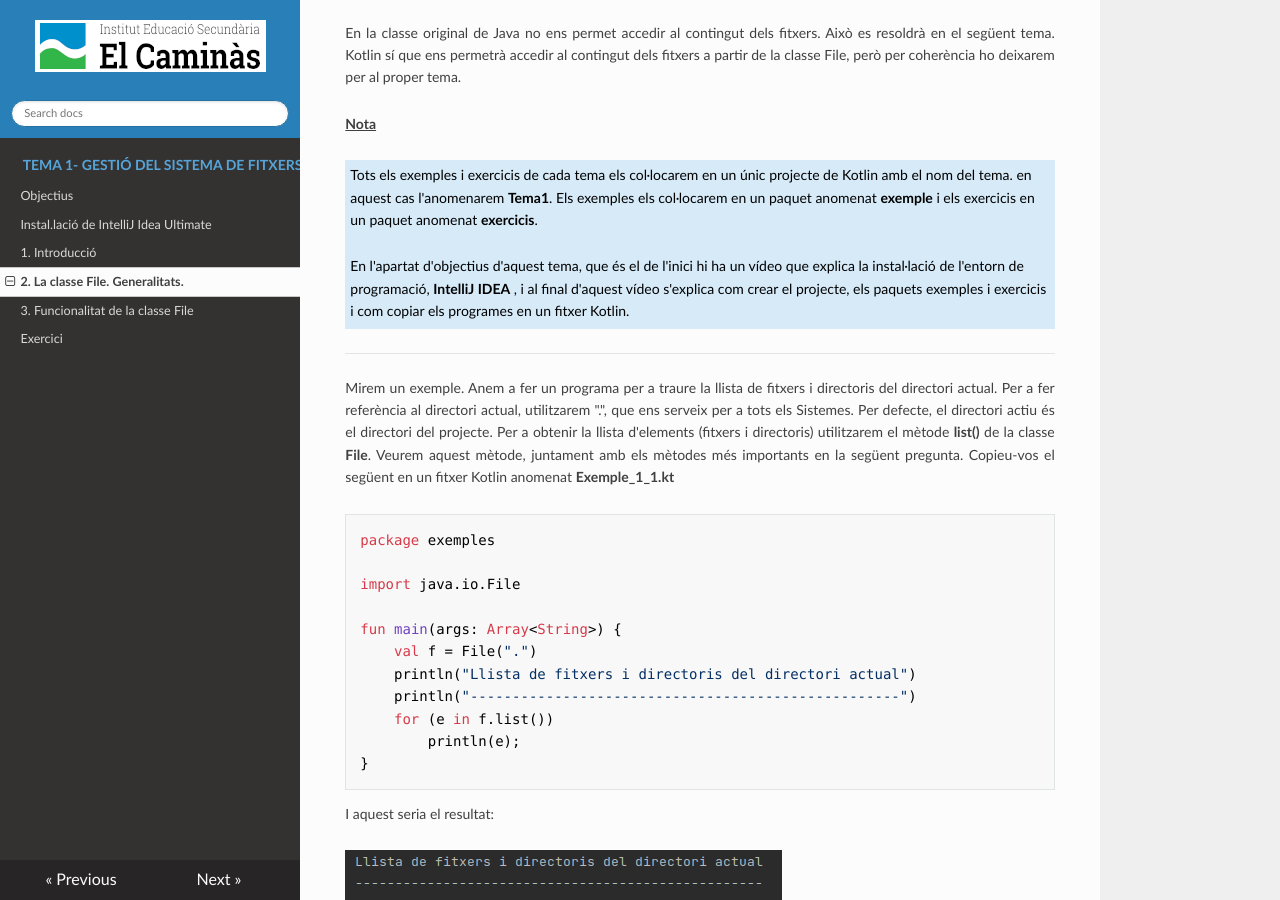
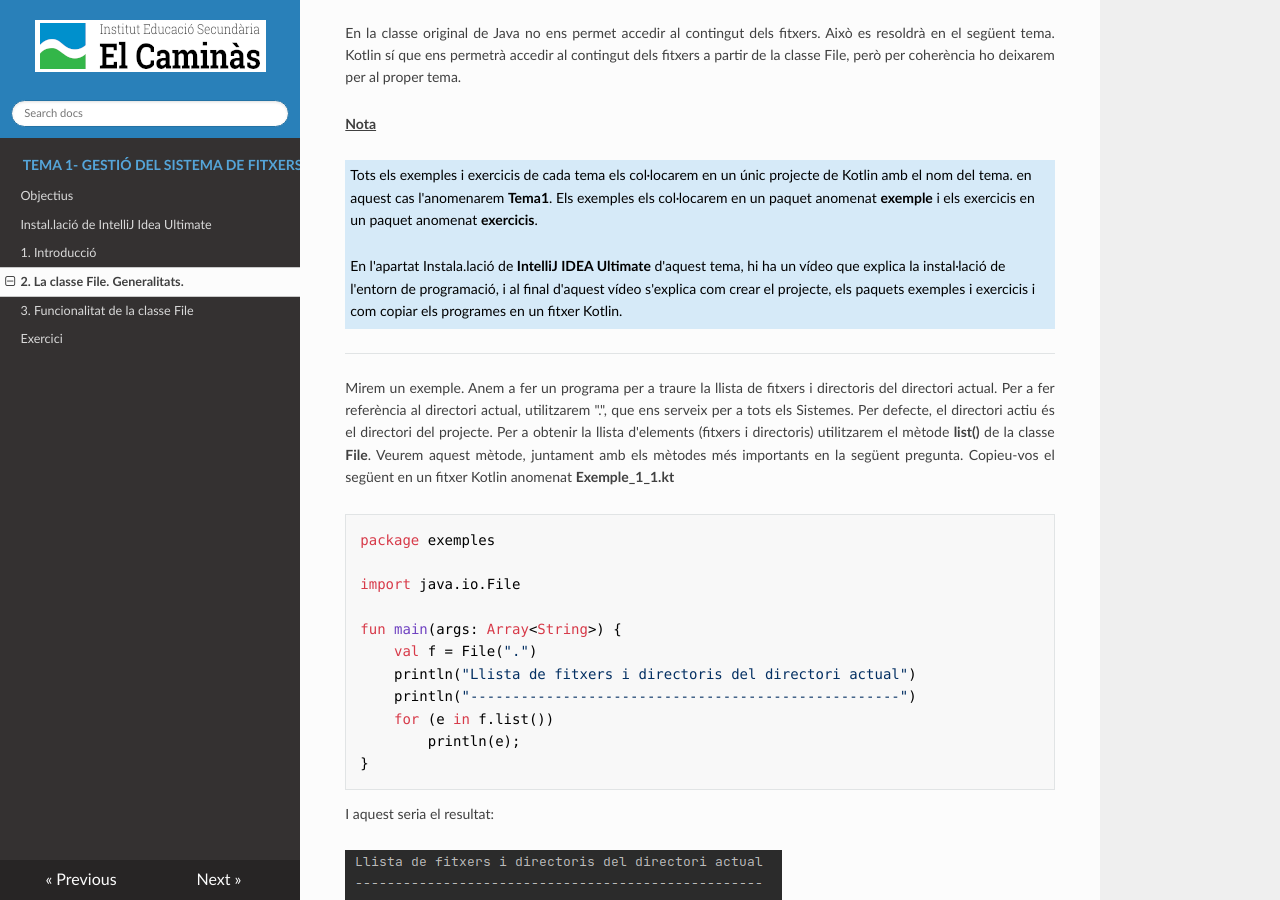
Before and after one commit to asalvadorc/AD_Tema1, an MkDocs documentation site: the page built from docs/AD_T1_Sistema_de_fitxers/2_la_classe_file_generalitats.md, in a window 1280 px wide and 900 px high, scrolled down 2211 px. Built offline with MkDocs 1.6.1, drawn with Linux system fonts in a browser that asks for light colours; nearby versions of some CDN libraries; some of the changed text lies outside the part shown.

Commit message:
formato3

```diff
--- a/docs/AD_T1_Sistema_de_fitxers/2_la_classe_file_generalitats.md
+++ b/docs/AD_T1_Sistema_de_fitxers/2_la_classe_file_generalitats.md
@@ -26,7 +26,7 @@
 de necessitar noves rutes, **caldrà sempre crear un nou objecte** i no serà
 possible reutilitzar els ja creats vinculant-los a rutes diferents.
 
-Per a crear un objecte **File** es pot utilitzar qualsevol dels 3 constructors
+Per a crear un objecte **File** es pot utilitzar qualsevol dels 3 **constructors**
 següents:
 
   * **File(String _directori_i_fitxer_)**: indiquem en un únic paràmetre tant el directori com el fitxer, és a dir, el fitxer amb la seua ruta. Recordeu que en sistemes Linux per a la ruta utilitzem la barra de dividir, mentre que en Windows la contra-barra. Com que aquest caràcter és el d'_escape_ , s'haurà de posar dues vegades:
@@ -113,8 +113,8 @@
 exemples els col·locarem en un paquet anomenat <b>exemple</b> i els exercicis en
 un paquet anomenat <b>exercicis</b>.
 <p></p>
-En l'apartat d'objectius d'aquest tema, que és el de l'inici hi ha un vídeo
-que explica la instal·lació de l'entorn de programació, <b>IntelliJ IDEA</b> , i
+En l'apartat Instala.lació de <b>IntelliJ IDEA Ultimate</b> d'aquest tema, hi ha un vídeo
+que explica la instal·lació de l'entorn de programació, i
 al final d'aquest vídeo s'explica com crear el projecte, els paquets exemples
 i exercicis i com copiar els programes en un fitxer Kotlin.
 </div>
```
Also changed, not shown: docs/AD_T1_Sistema_de_fitxers/3_funcionalitat_de_la_classe_file.md (+6 -3 lines).
